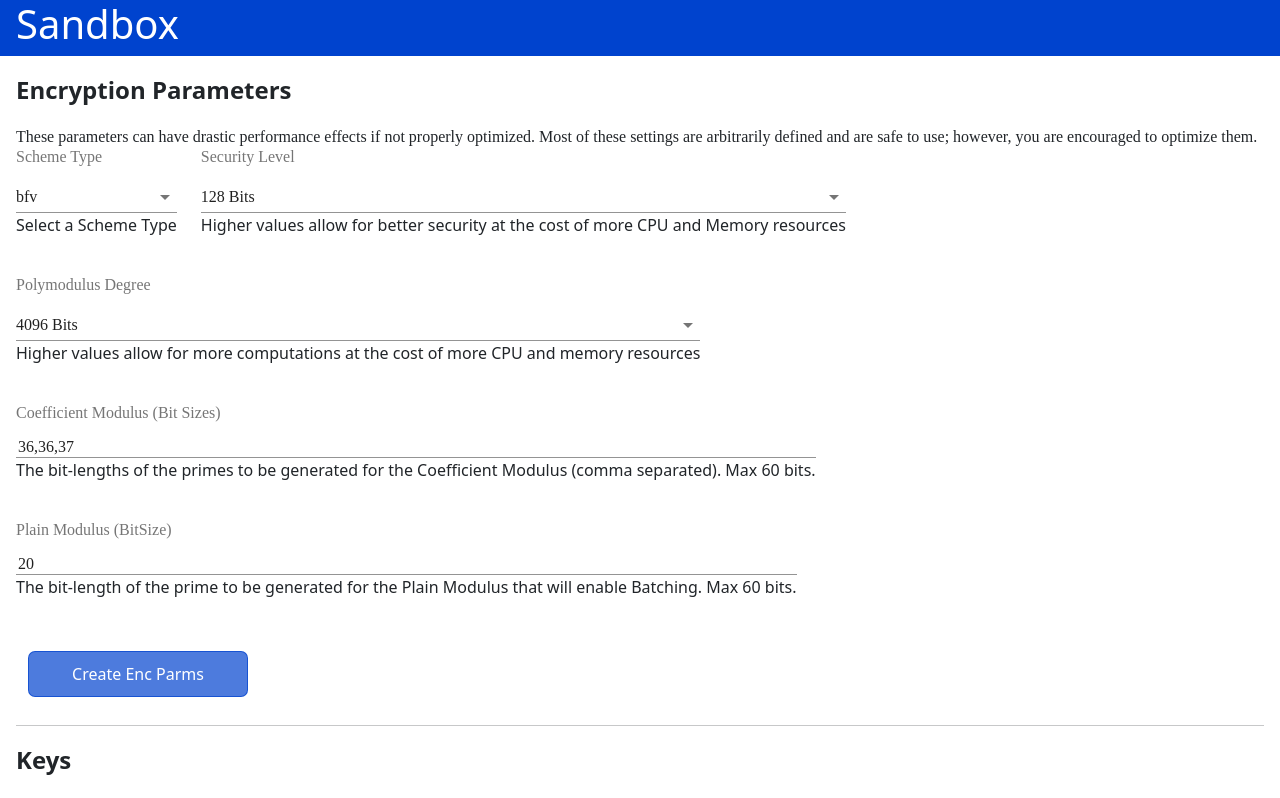
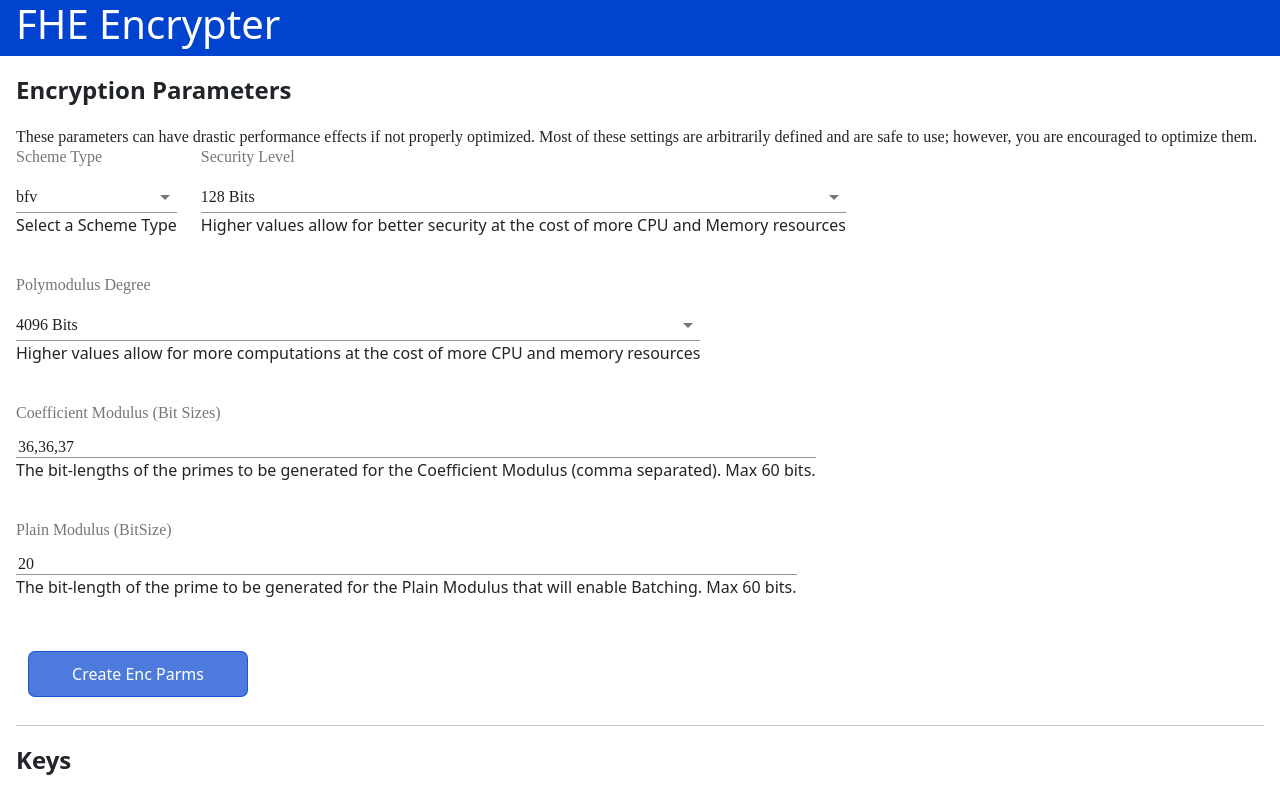
Before and after one commit to TharadonHeebnak/FHE-Webapplication, an Angular app: page /mainpage in a window 1280 px wide. Shown: the top 798 px of the page. Built offline with nearby package versions, Linux system fonts and the light colour scheme; a web font is replaced by a local one.

Commit message:
change title and  add bootrap

```diff
--- a/src/app/mainpage/mainpage.component.html
+++ b/src/app/mainpage/mainpage.component.html
@@ -4,7 +4,7 @@
       <div class="MuiGrid-root MuiGrid-item">
         <a>
           <span class="MuiButton-label">
-            <h1>Sandbox</h1>
+            <h1>FHE Encrypter</h1>
           </span>
         </a>
       </div>
--- a/src/styles.scss
+++ b/src/styles.scss
@@ -2,3 +2,6 @@
 
 /* Importing Bootstrap SCSS file. */
 @import 'bootstrap/scss/bootstrap';
+
+/* Importing Bootstrap SCSS file. */
+@import 'bootstrap/scss/bootstrap';
```
Also changed, not shown: package.json (line endings or trailing spaces), src/app/app.module.ts (line endings or trailing spaces).
